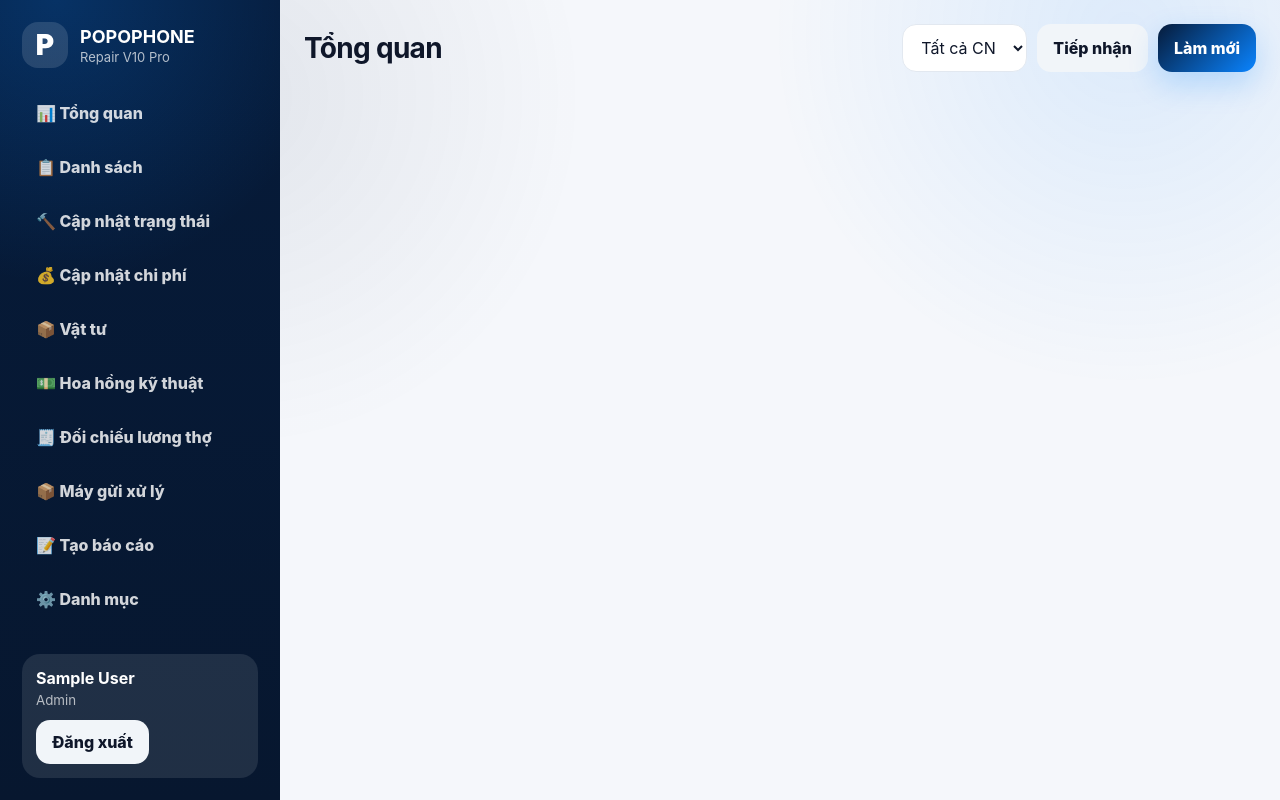
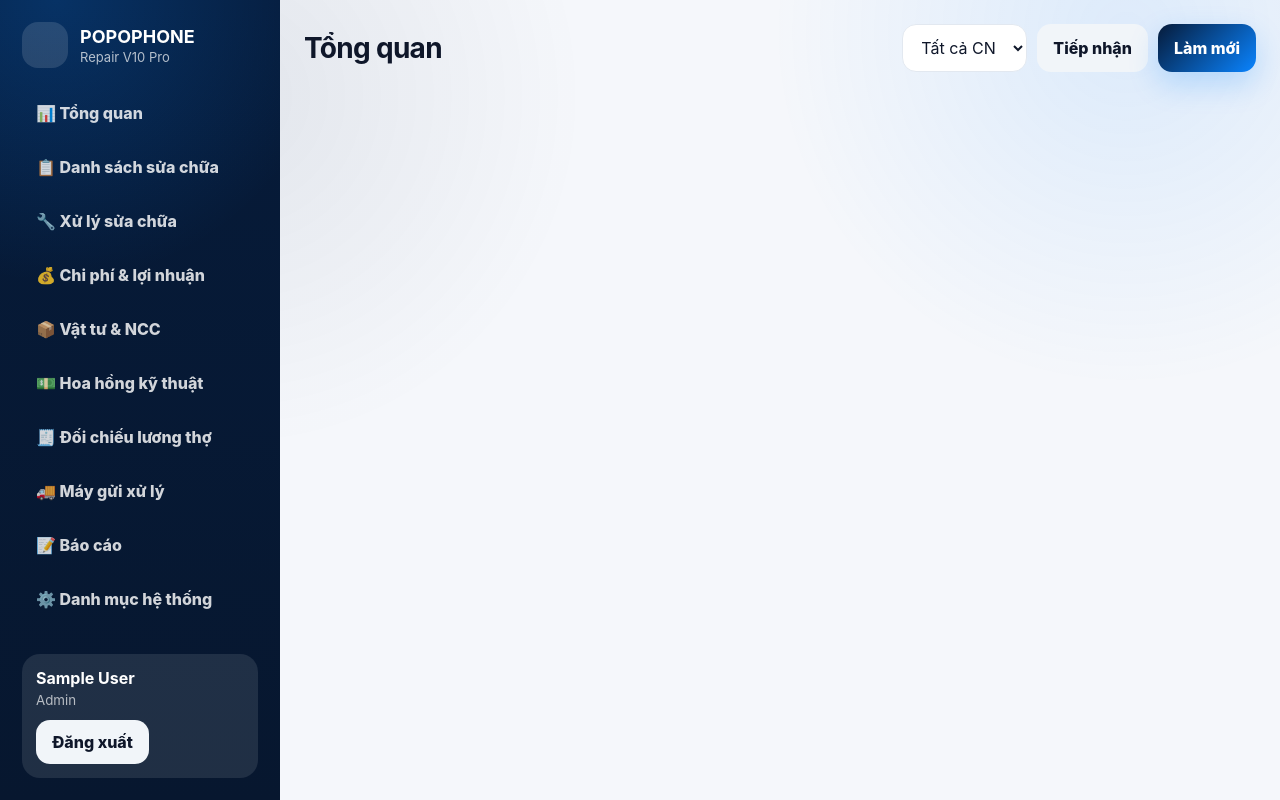
Before and after one commit to ChanPo-Po/REPAIR, a plain HTML site: page dashboard.html in a window 1280 px wide. Drawn offline with Linux system fonts and the light colour scheme; no server answers; sample sign-in values are in the browser's storage.

Commit message:
Update dashboard.html

```diff
--- a/dashboard.html
+++ b/dashboard.html
@@ -10,7 +10,7 @@
   <div class="app-shell">
     <aside class="sidebar">
       <div class="brand">
-        <div class="brand-mark">P</div>
+        <div class="brand-mark"></div>
         <div>
           <h1>POPOPHONE</h1>
           <p>Repair V10 Pro</p>
@@ -19,15 +19,18 @@
 
       <nav class="nav" id="navMenu">
         <button data-tab="overview">📊 Tổng quan</button>
-        <button data-tab="repairs">📋 Danh sách</button>
-        <button data-tab="status">🔨 Cập nhật trạng thái</button>
-        <button data-tab="cost">💰 Cập nhật chi phí</button>
-        <button data-tab="materials">📦 Vật tư</button>
+        <button data-tab="repairs">📋 Danh sách sửa chữa</button>
+                <button data-tab="status">🔧 Xử lý sửa chữa</button>
+
+        <button data-tab="cost">💰 Chi phí & lợi nhuận</button>
+               <button data-tab="materials">📦 Vật tư & NCC</button>
+
         <button data-tab="commission">💵 Hoa hồng kỹ thuật</button>
-        <button data-tab="salaryAudit">🧾 Đối chiếu lương thợ</button>
-        <button data-tab="sentRepairs">📦 Máy gửi xử lý</button>
-        <button data-tab="weeklyReport">📝 Tạo báo cáo</button>
-        <button data-tab="masters">⚙️ Danh mục</button>
+                <button data-tab="salaryAudit">🧾 Đối chiếu lương thợ</button>
+
+        <button data-tab="sentRepairs">🚚 Máy gửi xử lý</button>
+               <button data-tab="weeklyReport">📝 Báo cáo</button>
+                <button data-tab="masters">⚙️ Danh mục hệ thống</button>
       </nav>
 
       <div class="user-card">
@@ -210,7 +213,6 @@
           <div class="panel-head">
             <div>
               <h3>🧾 Thợ nhập công sửa máy</h3>
-              <p>Dòng máy lấy từ DM_DONG_MAY, dịch vụ lấy từ DM_DICH_VU, SL luôn bằng 1, hoa hồng tự dò DM_HOA_HONG_THO.</p>
             </div>
           </div>
           <form id="techWorkForm" class="form-grid" onsubmit="submitTechWork(event)">
@@ -246,7 +248,7 @@
         </div>
 
         <div class="panel salary-manager-only">
-          <div class="panel-head"><div><h3>🔎 Đối chiếu IMEI</h3><p>So THO_NHAP_CONG với DATA/CT_DICH_VU và MAY_GUI_XU_LY.</p></div></div>
+          <div class="panel-head"><div><h3>🔎 Đối chiếu máy</h3></div></div>
           <div id="salaryAuditTable" class="table-wrap"></div>
         </div>
       </section>
@@ -256,7 +258,6 @@
           <div class="panel-head">
             <div>
               <h3>📦 Máy gửi xử lý</h3>
-              <p>QL kỹ thuật/Admin nhập và theo dõi riêng các máy gửi xử lý. Mặc định ưu tiên hiện cây chưa nhận.</p>
             </div>
           </div>
           <form id="sentRepairForm" class="form-grid" onsubmit="submitSentRepair(event)">
@@ -283,7 +284,6 @@
           <div class="panel-head">
             <div>
               <h3>📋 Danh sách máy gửi xử lý</h3>
-              <p>Mặc định chỉ hiện Đang gửi xử lý / Chưa nhận. Muốn xem Đã nhận / Hủy thì lọc trạng thái hoặc bật Hiện tất cả.</p>
             </div>
           </div>
           <div id="sentRepairKpis" class="kpi-grid compact"></div>
```
